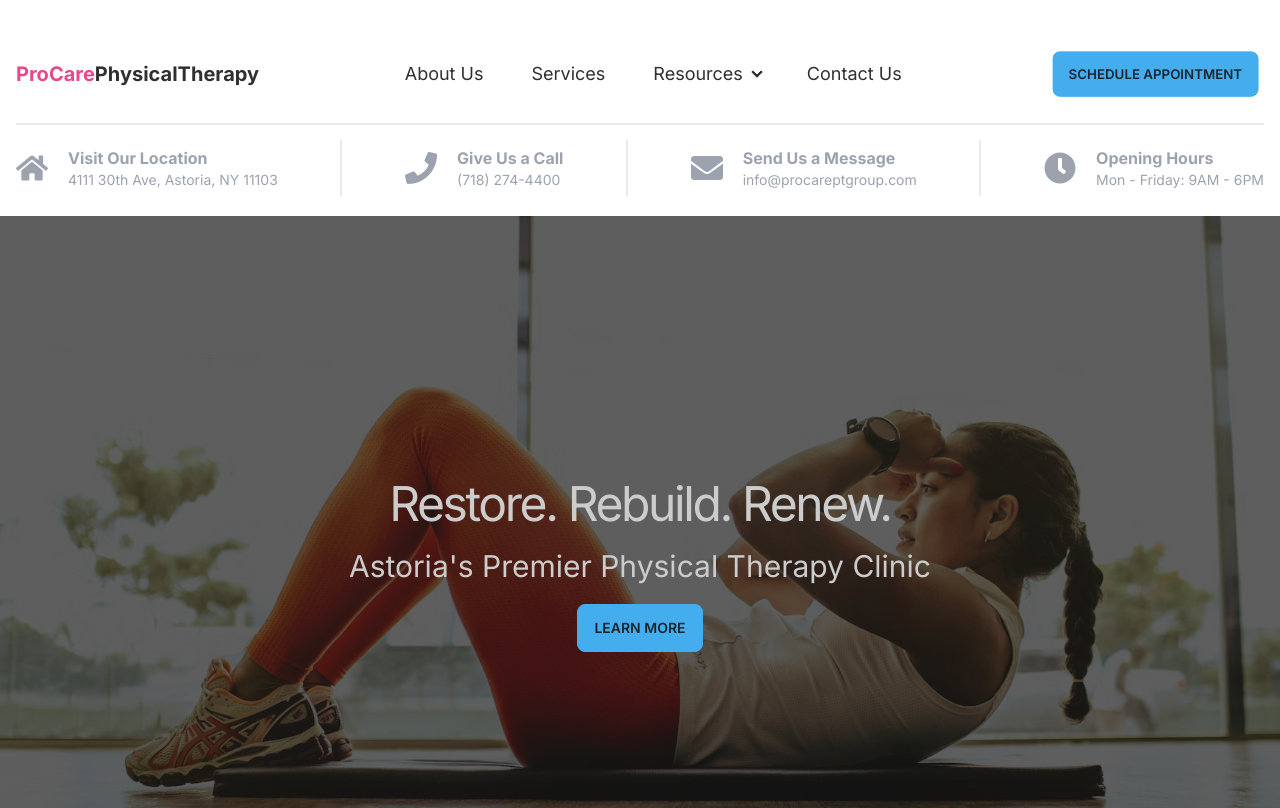
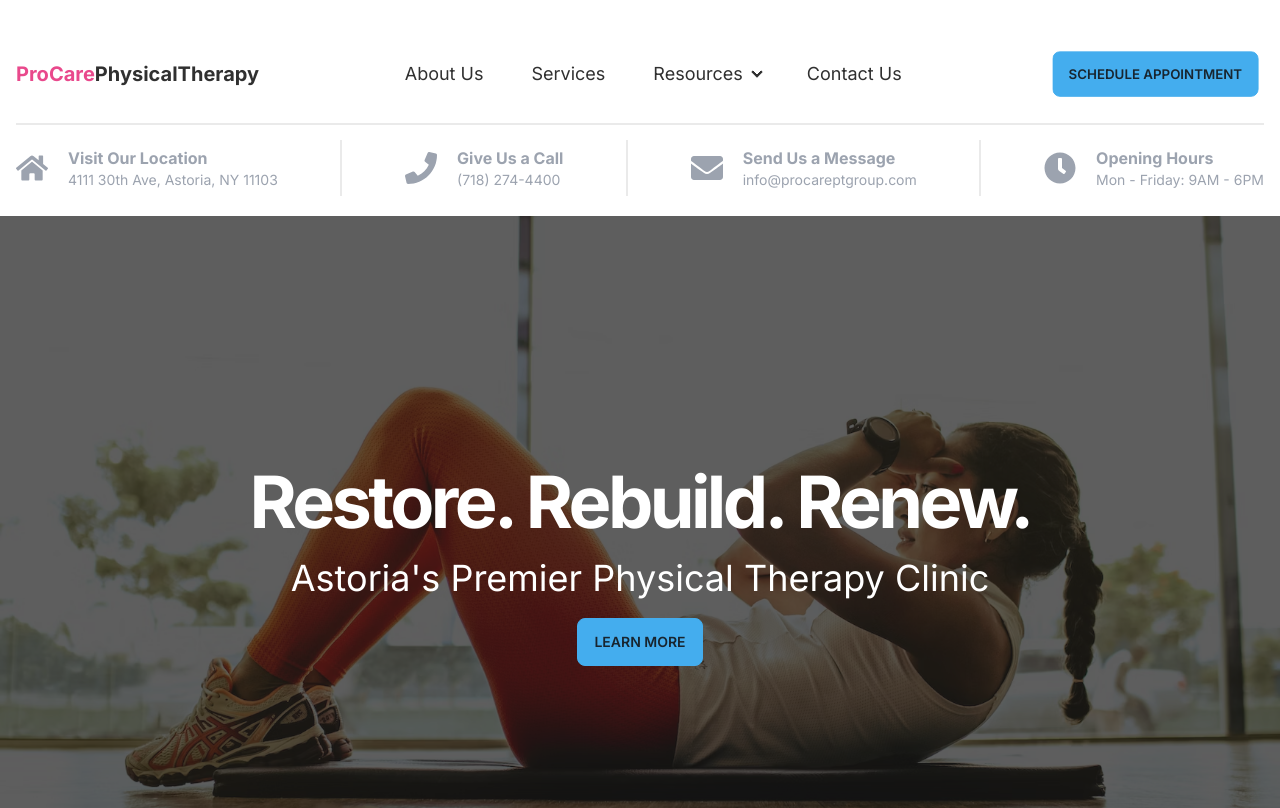
Before and after one commit to kcereno/pt-site, a Next.js app: page / in a window 1280 px wide. Shown: the top 808 px of the page. Built offline with nearby package versions, Linux system fonts and the light colour scheme.

Commit message:
Change hero text size

```diff
--- a/app/globals.css
+++ b/app/globals.css
@@ -2,17 +2,10 @@
 @tailwind components;
 @tailwind utilities;
 
-.red {
-  @apply bg-red-500;
-}
 /* Section Classes */
 
 .content_container {
   @apply xl:max-w-[1300px] xl:mx-auto mx-4 w-full;
-}
-
-.container {
-  @apply max-w-[500px];
 }
 
 .container-fluid {
@@ -32,12 +25,20 @@ h6 {
   @apply text-xl font-bold tracking-tight;
 }
 
+/* Text */
+
 .text-gray {
   @apply text-gray-500;
 }
-.hero-subheader {
-  @apply text-xl md:text-2xl lg:text-3xl;
-}
+
 .bold-heading {
   @apply font-bold tracking-tight;
 }
+
+.hero-text {
+  @apply text-5xl font-bold tracking-tighter text-white md:text-6xl lg:text-7xl;
+}
+
+.hero-subheader {
+  @apply text-2xl text-white md:text-3xl lg:text-4xl;
+}
--- a/sections/Home/HeroSection.tsx
+++ b/sections/Home/HeroSection.tsx
@@ -16,7 +16,7 @@ const HeroSection = () => {
       <div className="hero-overlay bg-opacity-70 "></div>
       <div className="text-center hero-content text-neutral-content">
         <div className="">
-          <h1 className="mb-5 ">{headerText}</h1>
+          <h1 className="mb-5 hero-text ">{headerText}</h1>
           <p className="mb-5 hero-subheader">{subheaderText}</p>
           <button className="btn btn-md btn-primary">Learn More</button>
         </div>
```
